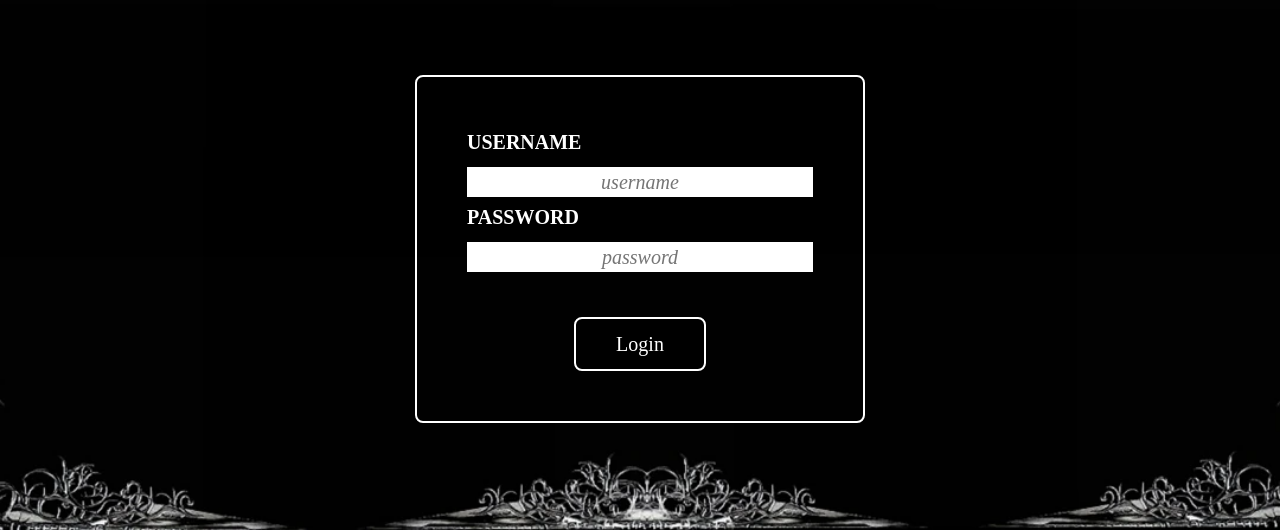
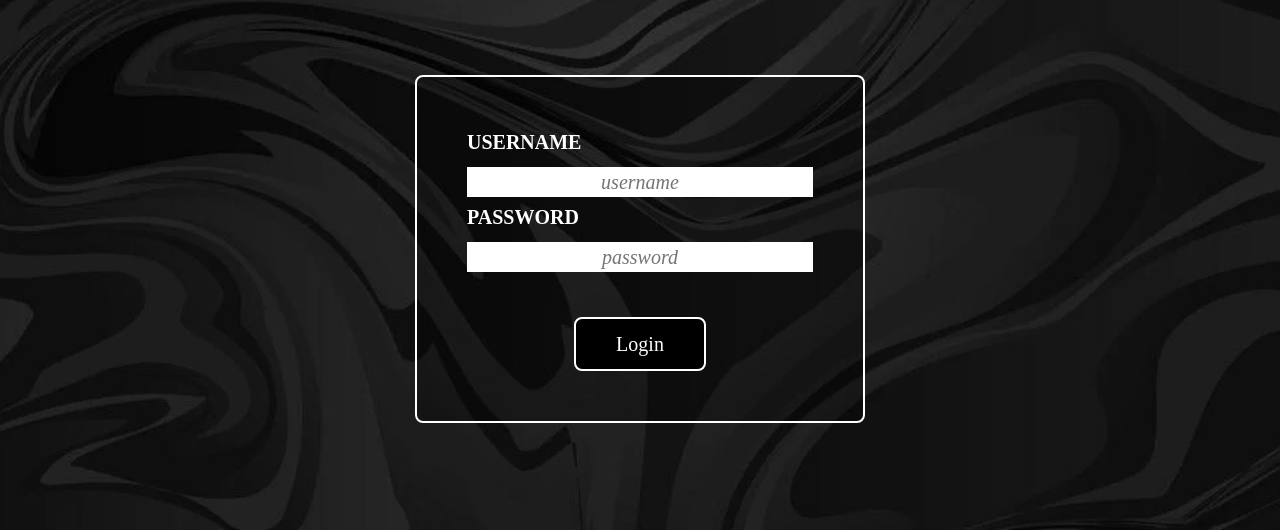
Before and after one commit to anv2v-dh/test-proj, a plain HTML site: page login.html in a window 1280 px wide. Shown: the part 270-800 px from the top of the page. Drawn offline with Linux system fonts and the light colour scheme.

Commit message:
background

```diff
--- a/login.css
+++ b/login.css
@@ -5,7 +5,7 @@ body{
 }
 
 body#loginBody {
-    background: url('../images/login-background.jpg') no-repeat center center;
+    background: url('../images/login-background.webp') no-repeat center center;
     background-size: cover;
     min-height : 100vh;
 }
```
Also changed, not shown: images/login-background.jpg (deleted), images/login-background.webp (added).
